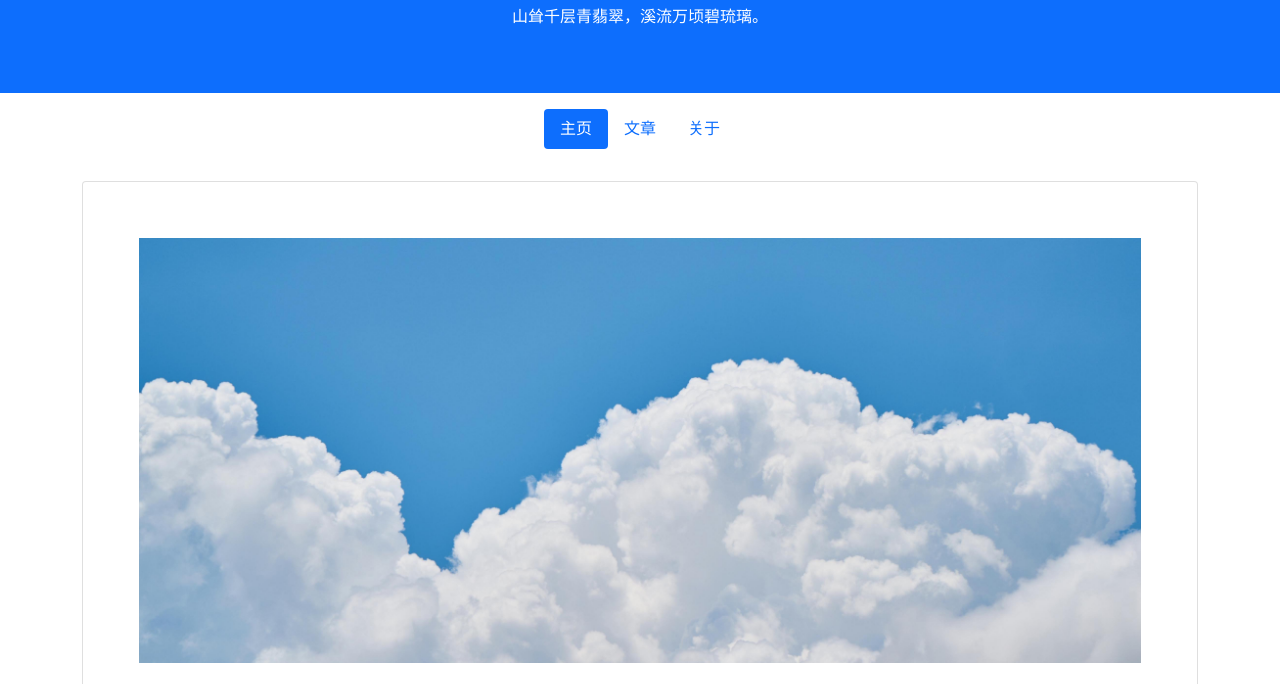
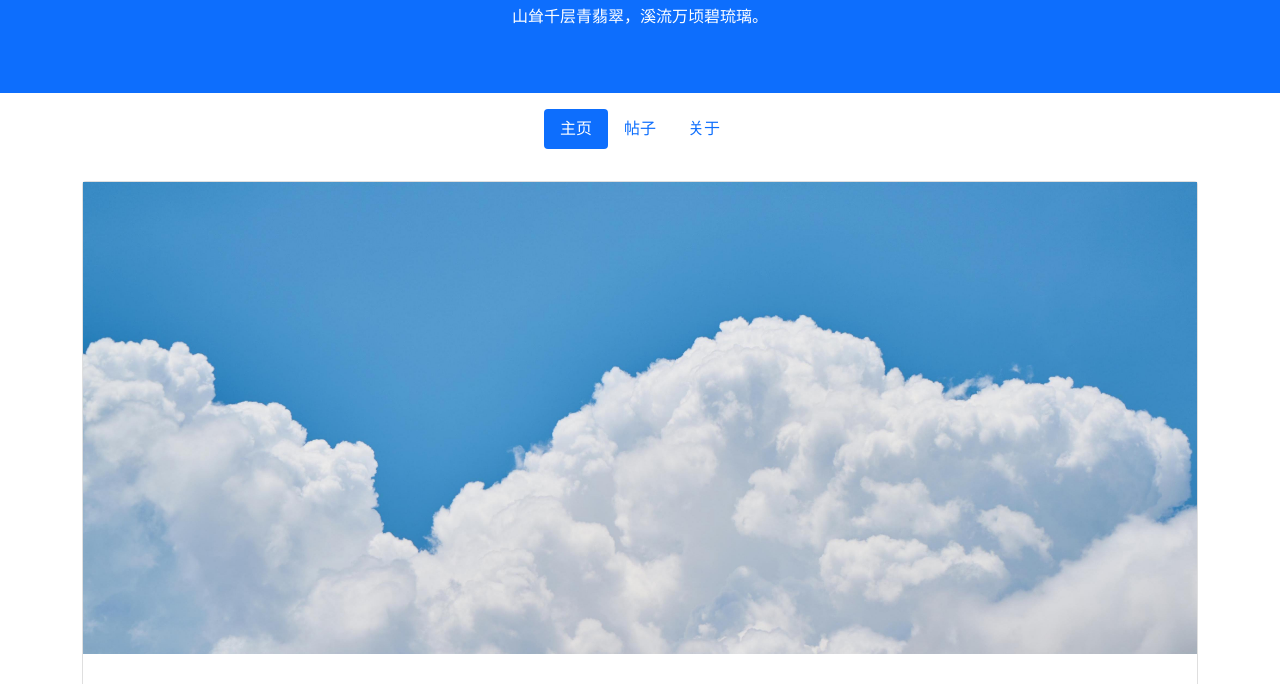
Before and after one commit to xgvalley/page, a plain HTML site: page index.html in a window 1280 px wide. Shown: the part 99-783 px from the top of the page. Drawn offline with nearby package versions, Linux system fonts and the light colour scheme; some packages are replaced by stand-ins of ours; a script that the page names is missing; a web font is replaced by a local one.

Commit message:
Update index.html

```diff
--- a/index.html
+++ b/index.html
@@ -22,16 +22,16 @@
 		<div class="container">
 			<header class="d-flex justify-content-center py-3">
 			  <ul class="nav nav-pills">
-				<li class="nav-item"><a href="#" class="nav-link active" aria-current="page">主页</a></li>
-				<li class="nav-item"><a href="#" class="nav-link" onclick="alert('敬请期待！')">文章</a></li>
+				<li class="nav-item"><a href="./index.html" class="nav-link active" aria-current="page">主页</a></li>
+				<li class="nav-item"><a href="./posts.html" class="nav-link">帖子</a></li>
 				<li class="nav-item"><a href="./about.html" class="nav-link">关于</a></li>
 			  </ul>
 			</header>
 		</div>
 		<div class="container mt-3">
-			<div class="card" style="padding: 5%">
-				<img src="./image/cloud.jpg" alt="背景图片">
-				<br/>
+			<div class="card">
+				<img src="./image/cloud.jpg" alt="背景图片" style="width:100%">
+				<div style="padding: 5%">
 					<h2 style="text-align: center;">Welcome！</h2>
 					<h3>欢迎来到我的个人网站！</h3>
 					<p>大家好！我是溪谷，一个15岁的学生。</p>
@@ -47,6 +47,7 @@
 					<p>我希望能够不断提升自己的编程技能，并将其应用于实际项目中。我相信通过持续学习和努力，我能取得更多的成就。</p>
 					<p>我的目标是不断扩展我的知识领域，涉猎更多的编程语言和领域。</p>
 					<p>我非常期待与各位志同道合的编程爱好者交流和学习。谢谢你们对我关注！</p>
+				</div>
 			</div>
 			<br/>
 			<h2 style="text-align:center;">联系我</h2>
```
Lines whose indentation alone changed are shown as unchanged.
